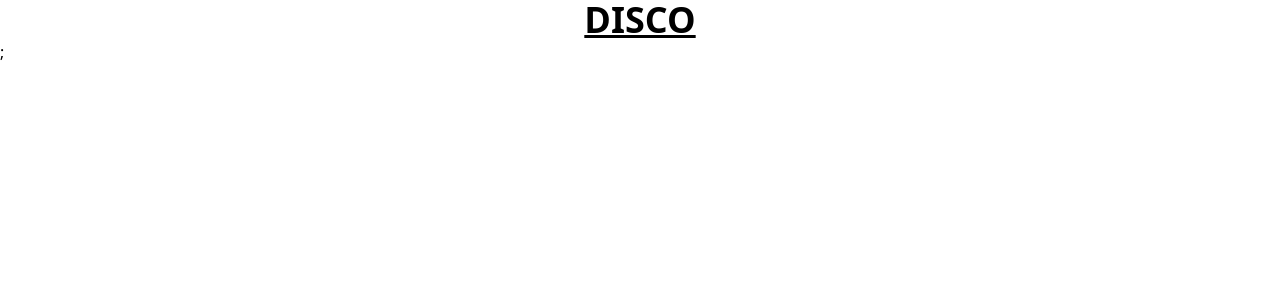
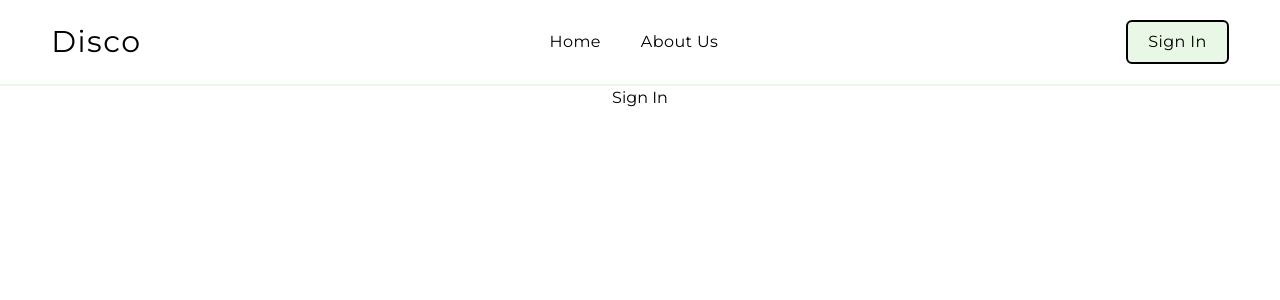
Before and after one commit to Austin-Imbastari/disco, a React (Vite) app: page /signin in a window 1280 px wide. Shown: the top 300 px of the page. Built offline with nearby package versions, Linux system fonts and the light colour scheme.

Commit message:
created navbar and styled navbar

```diff
--- a/index.html
+++ b/index.html
@@ -4,6 +4,13 @@
         <meta charset="UTF-8" />
         <link rel="icon" type="image/svg+xml" />
         <meta name="viewport" content="width=device-width, initial-scale=1.0" />
+        <link rel="preconnect" href="https://fonts.googleapis.com" />
+        <link rel="preconnect" href="https://fonts.gstatic.com" crossorigin />
+        <link
+            href="https://fonts.googleapis.com/css2?family=Montserrat:ital,wght@0,100..900;1,100..900&display=swap"
+            rel="stylesheet"
+        />
+
         <title>Disco</title>
     </head>
     <body>
--- a/src/App.tsx
+++ b/src/App.tsx
@@ -1,10 +1,14 @@
+import React from "react";
 import Home from "./pages/Home";
 import "./App.css";
+import { Route, Routes } from "react-router";
 
 function App() {
     return (
         <>
-            <Home />;
+            <Routes>
+                <Route path='*' element={<Home />} />
+            </Routes>
         </>
     );
 }
--- /dev/null
+++ b/src/components/AboutUs/AboutUs.tsx
@@ -0,0 +1,11 @@
+import React from "react";
+
+const AboutUs = () => {
+    return (
+        <>
+            <h1 className='text-center'>About Us</h1>
+        </>
+    );
+};
+
+export default AboutUs;
--- /dev/null
+++ b/src/components/Navbar/Navbar.tsx
@@ -0,0 +1,37 @@
+/* eslint-disable @typescript-eslint/no-unused-vars */
+import React from "react";
+import { NavLink } from "react-router-dom";
+
+const Navbar = () => {
+    return (
+        <>
+            <nav className='flex justify-between items-center w-[92%] mx-auto mt-5'>
+                <div>
+                    <NavLink to='*' className='text-3xl w-16 tracking-wider'>
+                        Disco
+                    </NavLink>
+                </div>
+                <div>
+                    <ul className='flex items-center gap-10'>
+                        <NavLink to='*' className='tracking-wide'>
+                            Home
+                        </NavLink>
+                        <NavLink to='/aboutus' className='tracking-wide'>
+                            About Us
+                        </NavLink>
+                    </ul>
+                </div>
+                <div>
+                    <NavLink to='/signin'>
+                        <button className='bg-mint text-black px-5 py-2 rounded-md border-solid border-2 border-black hover:bg-azure tracking-wide'>
+                            Sign In
+                        </button>
+                    </NavLink>
+                </div>
+            </nav>
+            <div style={{ borderBottom: "2px solid #E9F7E6", marginTop: "20px" }}></div>
+        </>
+    );
+};
+
+export default Navbar;
--- /dev/null
+++ b/src/components/SignIn/SignIn.tsx
@@ -0,0 +1,11 @@
+import React from "react";
+
+const SignIn = () => {
+    return (
+        <>
+            <h1 className='text-center'>Sign In</h1>
+        </>
+    );
+};
+
+export default SignIn;
--- a/src/pages/Home.tsx
+++ b/src/pages/Home.tsx
@@ -1,9 +1,18 @@
 import React from "react";
+import { Route, Routes } from "react-router-dom";
+// Components
+import Navbar from "../components/Navbar/Navbar";
+import AboutUs from "../components/AboutUs/AboutUs";
+import SignIn from "../components/SignIn/SignIn";
 
 const Home = () => {
     return (
         <>
-            <h1 className='text-4xl text-center font-bold underline'>DISCO</h1>
+            <Navbar />
+            <Routes>
+                <Route path='/aboutus' element={<AboutUs />} />
+                <Route path='/signin' element={<SignIn />} />
+            </Routes>
         </>
     );
 };
--- a/tailwind.config.js
+++ b/tailwind.config.js
@@ -3,6 +3,15 @@ export default {
     content: ["./index.html", "./src/**/*.{js,ts,jsx,tsx}"],
     theme: {
         extend: {},
+        fontFamily: {
+            sans: ['"Montserrat"', "sans-serif"],
+        },
+        colors: {
+            white: "#ffffff",
+            black: "#000000",
+            mint: "#E9F7E6",
+            azure: "#E8F2FE",
+        },
     },
     plugins: [],
 };
```
